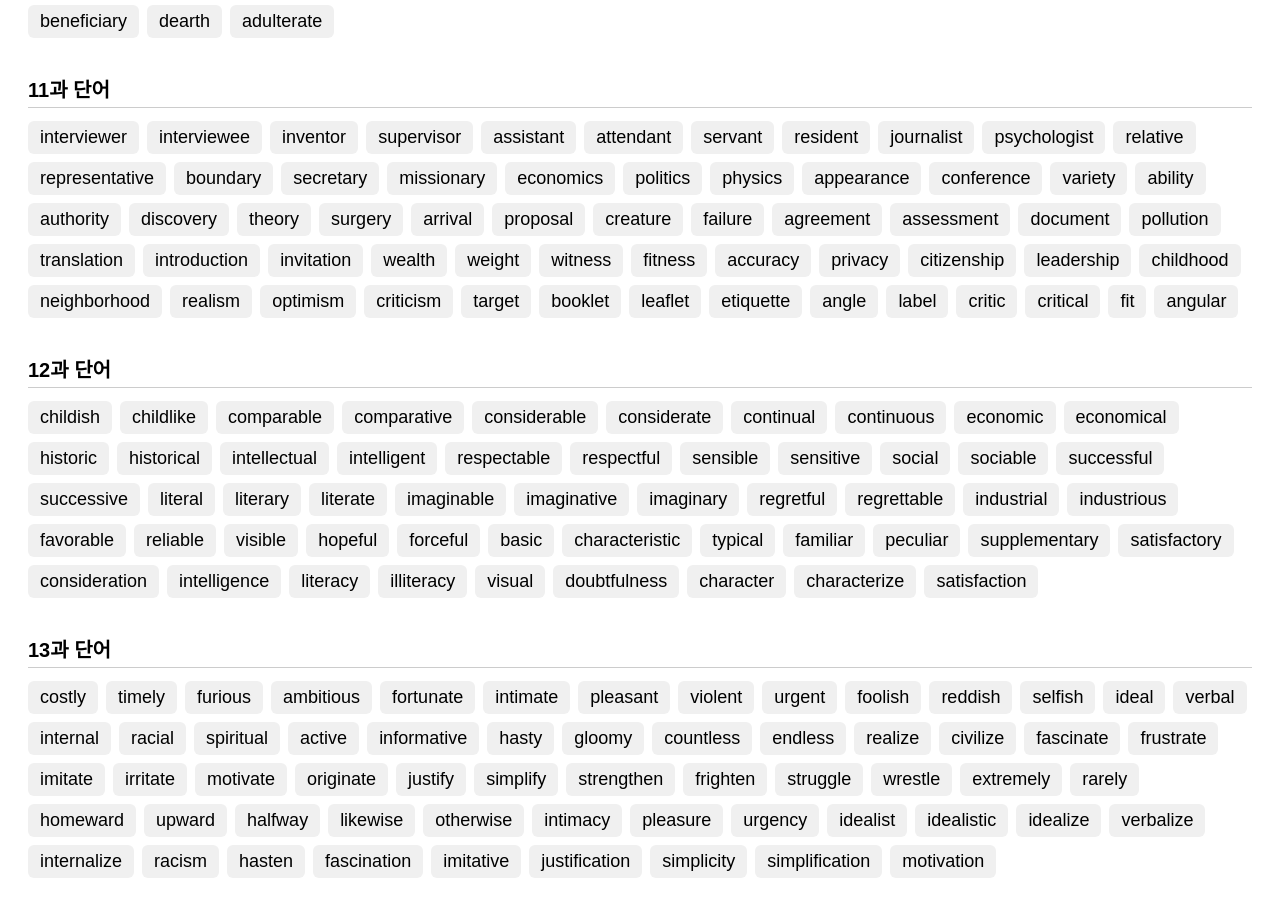
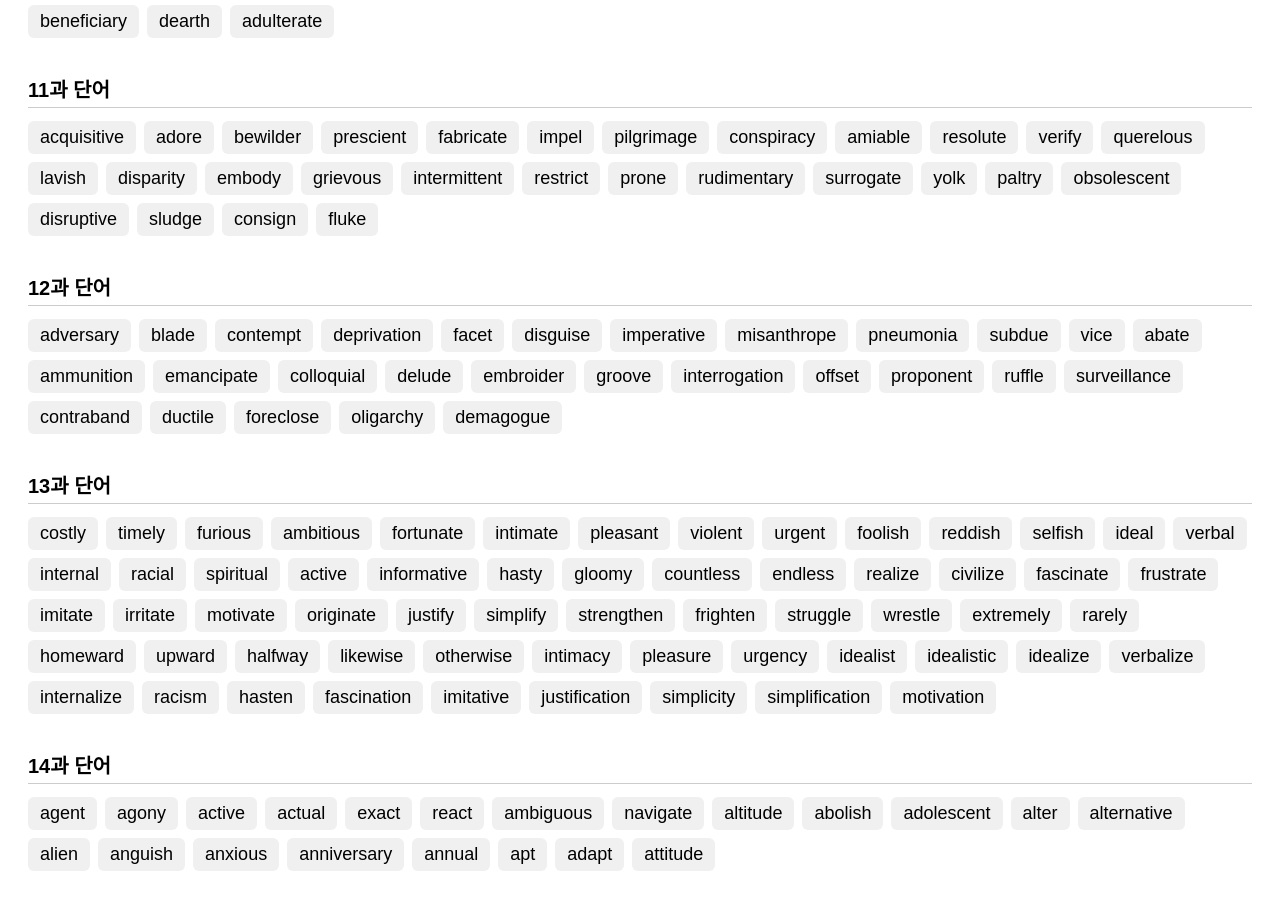
Before and after one commit to nmyway77/hlevele, a plain HTML site: page index.html in a window 1280 px wide. Shown: the part 2087-2991 px from the top of the page. Drawn offline with Linux system fonts and the light colour scheme.

Commit message:
Update index.html

```diff
--- a/index.html
+++ b/index.html
@@ -391,121 +391,64 @@
 { word: 'adulterate', meaning: '다른 것을 섞어 질을 떨어뜨리다' },
 
       { heading: '11과 단어' },
-  { word: 'interviewer', meaning: '면접관, 인터뷰 진행자' },
-  { word: 'interviewee', meaning: '면접 대상자' },
-  { word: 'inventor', meaning: '발명가' },
-  { word: 'supervisor', meaning: '감독자, 관리자' },
-  { word: 'assistant', meaning: '보조자, 조수, 보조의' },
-  { word: 'attendant', meaning: '시중드는 사람, 수행원' },
-  { word: 'servant', meaning: '하인, 고용인' },
-  { word: 'resident', meaning: '거주자, 거주하는' },
-  { word: 'journalist', meaning: '언론인, 기자' },
-  { word: 'psychologist', meaning: '심리학자' },
-  { word: 'relative', meaning: '친척, 상대적인' },
-  { word: 'representative', meaning: '대표자, 대표하는' },
-  { word: 'boundary', meaning: '경계선' },
-  { word: 'secretary', meaning: '비서' },
-  { word: 'missionary', meaning: '선교사, 전도사, 전도의' },
-  { word: 'economics', meaning: '경제학' },
-  { word: 'politics', meaning: '정치(학)' },
-  { word: 'physics', meaning: '물리학' },
-  { word: 'appearance', meaning: '외모, 등장, 출현' },
-  { word: 'conference', meaning: '회의, 회담, 협의' },
-  { word: 'variety', meaning: '다양성, 종류' },
-  { word: 'ability', meaning: '할 수 있음, 능력' },
-  { word: 'authority', meaning: '권한, 권위' },
-  { word: 'discovery', meaning: '발견' },
-  { word: 'theory', meaning: '이론, 학설' },
-  { word: 'surgery', meaning: '수술' },
-  { word: 'arrival', meaning: '도착' },
-  { word: 'proposal', meaning: '제안, 청혼' },
-  { word: 'creature', meaning: '생물, 창조물, 인간' },
-  { word: 'failure', meaning: '실패(자)' },
-  { word: 'agreement', meaning: '협정, 동의, 합의' },
-  { word: 'assessment', meaning: '평가, 판단, 평가액' },
-  { word: 'document', meaning: '서류, 문서, 기록하다' },
-  { word: 'pollution', meaning: '오염' },
-  { word: 'translation', meaning: '번역, 통역, 해석' },
-  { word: 'introduction', meaning: '소개, 도입' },
-  { word: 'invitation', meaning: '초대' },
-  { word: 'wealth', meaning: '부, 재산, 풍부함' },
-  { word: 'weight', meaning: '무게, 체중' },
-  { word: 'witness', meaning: '목격자, 증언하다, 증언하다' },
-  { word: 'fitness', meaning: '건강(함), 적절함' },
-  { word: 'accuracy', meaning: '정확, 정밀함' },
-  { word: 'privacy', meaning: '사생활' },
-  { word: 'citizenship', meaning: '시민권' },
-  { word: 'leadership', meaning: '통솔력, 지도력' },
-  { word: 'childhood', meaning: '유년기' },
-  { word: 'neighborhood', meaning: '이웃' },
-  { word: 'realism', meaning: '현실주의, 사실성' },
-  { word: 'optimism', meaning: '낙관론, 낙관주의' },
-  { word: 'criticism', meaning: '비평, 비난, 평론' },
-  { word: 'target', meaning: '목표, 대상, 목표로 삼다' },
-  { word: 'booklet', meaning: '소책자' },
-  { word: 'leaflet', meaning: '(광고용) 전단' },
-  { word: 'etiquette', meaning: '예의, 에티켓' },
-  { word: 'angle', meaning: '각도, 관점, 기울이다' },
-  { word: 'label', meaning: '라벨, 꼬리표를 붙이다' },
-  { word: 'critic', meaning: '비평가, 평론가' },
-  { word: 'critical', meaning: '비판적인, 중대한' },
-  { word: 'fit', meaning: '건강한, 적절한, ~에 맞다' },
-  { word: 'angular', meaning: '각이 진, 모난' },
+{ word: 'acquisitive', meaning: '얻고자 하는, 욕심이 많은' },
+{ word: 'adore', meaning: '1. 숭배하다, 존경하다 2. 무척 좋아하다' },
+{ word: 'bewilder', meaning: '당황하게 하다, 어리둥절하게 하다' },
+{ word: 'prescient', meaning: '선견지명이 있는' },
+{ word: 'fabricate', meaning: '꾸며내다, 조작하다, 만들다, 제작하다' },
+{ word: 'impel', meaning: '~하도록 시키다[강요하다]' },
+{ word: 'pilgrimage', meaning: '1. 성지 순례, 순례 여행 2. (명소, 고적 등을 찾는) 긴 여행' },
+{ word: 'conspiracy', meaning: '음모, 공모' },
+{ word: 'amiable', meaning: '호감을 주는, 상냥한' },
+{ word: 'resolute', meaning: '결심히 굳은, 단호한' },
+{ word: 'verify', meaning: '(진실임을) 입증하다, 확인하다' },
+{ word: 'querelous', meaning: '불평이 많은, 화를 잘 내는' },
+{ word: 'lavish', meaning: '1. 사치스러운, 호화로운 2. 아낌없는, 후한' },
+{ word: 'disparity', meaning: '격차, 불균형, 불일치' },
+{ word: 'embody', meaning: '1.(사상, 감정 등을) 표현하다, 상징하다  2.포함하다' },
+{ word: 'grievous', meaning: '비통한, 괴로운, (고통이) 심한' },
+{ word: 'intermittent', meaning: '때때로 중단되는, 가널적인' },
+{ word: 'restrict', meaning: '1. (크기, 양 등을) 제한하다, 한정하다 2. (활동 등을) 규제하다, 통제하다' },
+{ word: 'prone', meaning: '1. (좋지 않은 쪽으로) ~ 하는 경향이 있는, ~ 하기 일쑤인 2. 엎드린, 배를 깔고 누운' },
+{ word: 'rudimentary', meaning: '1. 초보적인, 기본의 2. 미발달의' },
+{ word: 'surrogate', meaning: '대리인의' },
+{ word: 'yolk', meaning: '(달걀의) 노른자위' },
+{ word: 'paltry', meaning: '1. (금액이) 얼마 안 되는 2. 하찮은, 보잘것없는' },
+{ word: 'obsolescent', meaning: '쇠퇴해가는, 구식이 되어 가는' },
+{ word: 'disruptive', meaning: '교란하는, 혼란[문제]를 일으키는' },
+{ word: 'sludge', meaning: '1. 진흙, 진창 2. 침전물, 찌꺼기' },
+{ word: 'consign', meaning: '1. 보내다, 발송하다 2. 눈에 띄지 않게 치우나, 버리려고 치워 두다 3. (나쁜 상황에) 처하게 만들다' },
+{ word: 'fluke', meaning: '요행, 뜻밖의 행운' },
 
       { heading: '12과 단어' },
-  { word: 'childish', meaning: '유치한' },
-  { word: 'childlike', meaning: '천진난만한' },
-  { word: 'comparable', meaning: '비교될 만한, 비슷한' },
-  { word: 'comparative', meaning: '비교의, 비교적인, 상대적인' },
-  { word: 'considerable', meaning: '상당한, 많은' },
-  { word: 'considerate', meaning: '사려 깊은, 배려하는' },
-  { word: 'continual', meaning: '반복되는, 끊임없는' },
-  { word: 'continuous', meaning: '끊임없는, 계속적인' },
-  { word: 'economic', meaning: '경제(학)의' },
-  { word: 'economical', meaning: '절약이 되는, 경제적인' },
-  { word: 'historic', meaning: '역사적으로 중요한' },
-  { word: 'historical', meaning: '역사(상)의' },
-  { word: 'intellectual', meaning: '지적인, 지성의' },
-  { word: 'intelligent', meaning: '영리한, 총명한' },
-  { word: 'respectable', meaning: '존경할 만한, 훌륭한' },
-  { word: 'respectful', meaning: '존경하는, 공손한' },
-  { word: 'sensible', meaning: '분별 있는, 현명한' },
-  { word: 'sensitive', meaning: '민감한, 예민한' },
-  { word: 'social', meaning: '사회의, 사회적인' },
-  { word: 'sociable', meaning: '사교적인, 붙임성 있는' },
-  { word: 'successful', meaning: '성공한' },
-  { word: 'successive', meaning: '연속적인' },
-  { word: 'literal', meaning: '글자 그대로의' },
-  { word: 'literary', meaning: '문학의, 문예의' },
-  { word: 'literate', meaning: '읽고 쓸 줄 아는' },
-  { word: 'imaginable', meaning: '상상할 수 있는' },
-  { word: 'imaginative', meaning: '상상력이 풍부한' },
-  { word: 'imaginary', meaning: '가상의, 상상의' },
-  { word: 'regretful', meaning: '후회하는, 유감스러워 하는' },
-  { word: 'regrettable', meaning: '유감스러운' },
-  { word: 'industrial', meaning: '산업의' },
-  { word: 'industrious', meaning: '근면한' },
-  { word: 'favorable', meaning: '호의적인, 찬성하는' },
-  { word: 'reliable', meaning: '신뢰할 수 있는' },
-  { word: 'visible', meaning: '눈에 보이는' },
-  { word: 'hopeful', meaning: '희망에 찬, 기대하는' },
-  { word: 'forceful', meaning: '강력한, 힘이 있는' },
-  { word: 'basic', meaning: '기초적인, 기본적인' },
-  { word: 'characteristic', meaning: '독특한, 특징적인, 특성' },
-  { word: 'typical', meaning: '전형적인' },
-  { word: 'familiar', meaning: '친숙한' },
-  { word: 'peculiar', meaning: '기이한, 독특한' },
-  { word: 'supplementary', meaning: '보충의' },
-  { word: 'satisfactory', meaning: '만족스러운, 충분한' },
-  { word: 'consideration', meaning: '숙고, 고려, 참작, 배려' },
-  { word: 'intelligence', meaning: '지능, 지성, 이해력' },
-  { word: 'literacy', meaning: '읽고 쓸 줄 앎' },
-  { word: 'illiteracy', meaning: '문맹(률)' },
-  { word: 'visual', meaning: '시각의, 시력의' },
-  { word: 'doubtfulness', meaning: '의심스러움' },
-  { word: 'character', meaning: '성격, 특성, 등장인물' },
-  { word: 'characterize', meaning: '특징짓다' },
-  { word: 'satisfaction', meaning: '만족(감)' },
+{ word: 'adversary', meaning: '적, 상대' },
+{ word: 'blade', meaning: '1. (칼, 도구등의) 날 2.(노, 프로펠러 등의) 평평한 부분 3. (식물, 곡식 등의) 잎사귀, 가는 잎' },
+{ word: 'contempt', meaning: '1. 경멸, 모욕, 멸시 2.[법률] 모욕적' },
+{ word: 'deprivation', meaning: '부족, 결핍, 궁핍' },
+{ word: 'facet', meaning: '1. (사람, 사물, 문제 등의) 일면, 양상, 국면 2. (보석의) 단면' },
+{ word: 'disguise', meaning: '1. 변장하다, 위장하다 2. (사실, 감정을)' },
+{ word: 'imperative', meaning: '매우 중요한, 긴급한, 책무, 긴급한 과제' },
+{ word: 'misanthrope', meaning: '사람을 싫어하는 사람, 염세주의자' },
+{ word: 'pneumonia', meaning: '폐렴' },
+{ word: 'subdue', meaning: '1. 진압하다, 정복하다 2.(감정 등을) 억누르다' },
+{ word: 'vice', meaning: '1. 악습, 악덕, 부도덕한 행위 2. (성, 마약 관련) 범죄' },
+{ word: 'abate', meaning: '약해지게 하다, 줄이다' },
+{ word: 'ammunition', meaning: '탄약, 총탄, (비난하는 데) 유용한 정보, 공격 수단' },
+{ word: 'emancipate', meaning: '(정치적/사회적으로) 해방하다' },
+{ word: 'colloquial', meaning: '구어의, 회화의' },
+{ word: 'delude', meaning: '속이다, 현혹시키다' },
+{ word: 'embroider', meaning: '1. 수놓다, 자수하다  2. (이야기를) 과장하다, 윤색하다' },
+{ word: 'groove', meaning: '홈, 패인 곳' },
+{ word: 'interrogation', meaning: '심문, 취조' },
+{ word: 'offset', meaning: '상쇄하다, 차감 게산하다' },
+{ word: 'proponent', meaning: '옹호자, 지지자' },
+{ word: 'ruffle', meaning: '1. 구기다, 헝클어뜨리다 2. 짜증나게 하다, 화나게 하다' },
+{ word: 'surveillance', meaning: '감시, 망보기' },
+{ word: 'contraband', meaning: '수출입 금지 제품, 밀수품' },
+{ word: 'ductile', meaning: '(금속이) 변형하기 쉬운, 연성의' },
+{ word: 'foreclose', meaning: '1. (담보물의) 소유권을 빼앗다 2. (가능성을) 배제하다, 막다' },
+{ word: 'oligarchy', meaning: '소수 독재정치(자), 과두정치' },
+{ word: 'demagogue', meaning: '선동가' },
 
       { heading: '13과 단어' },
   { word: 'costly', meaning: '값비싼, 손실이 큰' },
```
